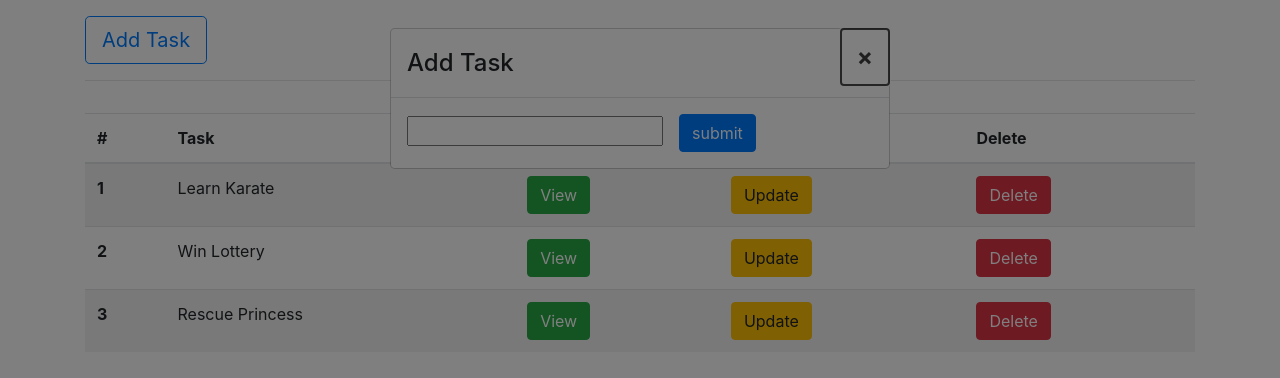
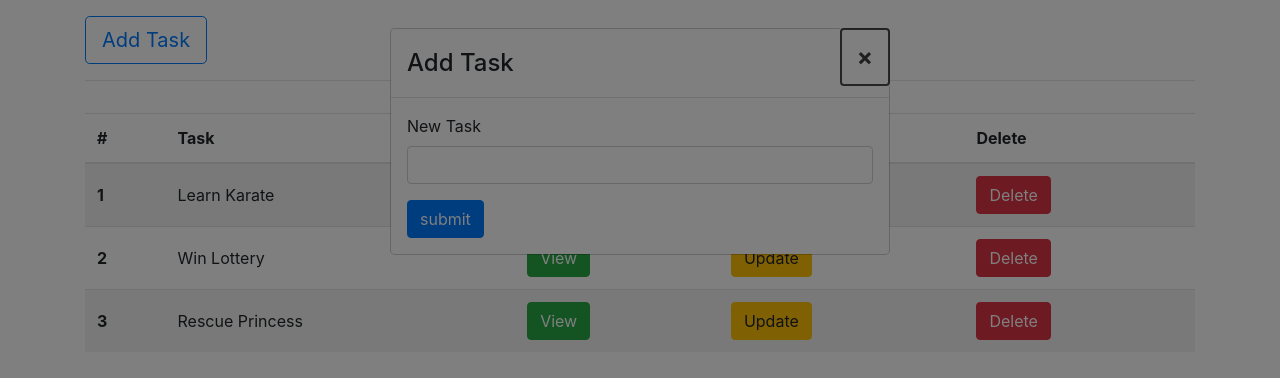
Before and after one commit to aaronshivers/task-crud, an Angular app: page /tasks in a window 1280 px wide. Both pictures are taken after a click on the button "Add Task". Shown: the top 378 px of the page. Built offline with nearby package versions, Linux system fonts and the light colour scheme.

Commit message:
feature/update - fixed some styling

```diff
--- a/src/app/new-task/new-task.component.html
+++ b/src/app/new-task/new-task.component.html
@@ -1,22 +1,31 @@
 <ng-template #content let-modal>
   <div class="modal-header">
     <h4 class="modal-title" id="modal-basic-title">Add Task</h4>
-    <button type="button" class="close" aria-label="Close" (click)="modal.dismiss('Cross click')">
+    <button
+      (click)="modal.dismiss('Cross click')"
+      aria-label="Close"
+      class="close"
+      type="button">
       <span aria-hidden="true">&times;</span>
     </button>
   </div>
   <div class="modal-body">
-
     <div>
-      <input class="mr-3" type="text" [(ngModel)]="taskBody" value="{{ taskBody }}">
-      <button class="btn btn-primary" (click)="addTask()">submit</button>
+      <label for="taskInput">New Task</label>
+      <input
+        [(ngModel)]="taskBody"
+        class="form-control mb-3"
+        id="taskInput"
+        type="text"
+        value="{{ taskBody }}">
+      <button (click)="addTask()" class="btn btn-primary">submit</button>
     </div>
-
-
   </div>
 </ng-template>
 
-<button class="btn btn-lg btn-outline-primary" (click)="open(content)">Add Task</button>
+<button (click)="open(content)" class="btn btn-lg btn-outline-primary">
+  Add Task
+</button>
 
 <hr>
 
--- a/src/app/tasks/tasks.component.html
+++ b/src/app/tasks/tasks.component.html
@@ -14,8 +14,8 @@
     </thead>
     <tbody>
     <tr *ngFor="let task of tasksService.getTasks(); index as i">
-      <th scope="row">{{ i + 1 }}</th>
-      <td>{{ task.body }}</td>
+      <th class="align-middle" scope="row">{{ i + 1 }}</th>
+      <td class="align-middle">{{ task.body }}</td>
       <td>
         <button class="btn btn-success">View</button>
       </td>
@@ -23,7 +23,7 @@
         <button class="btn btn-warning">Update</button>
       </td>
       <td>
-        <button class="btn btn-danger" (click)="removeTask(task.id)">Delete
+        <button (click)="removeTask(task.id)" class="btn btn-danger">Delete
         </button>
       </td>
     </tr>
```
